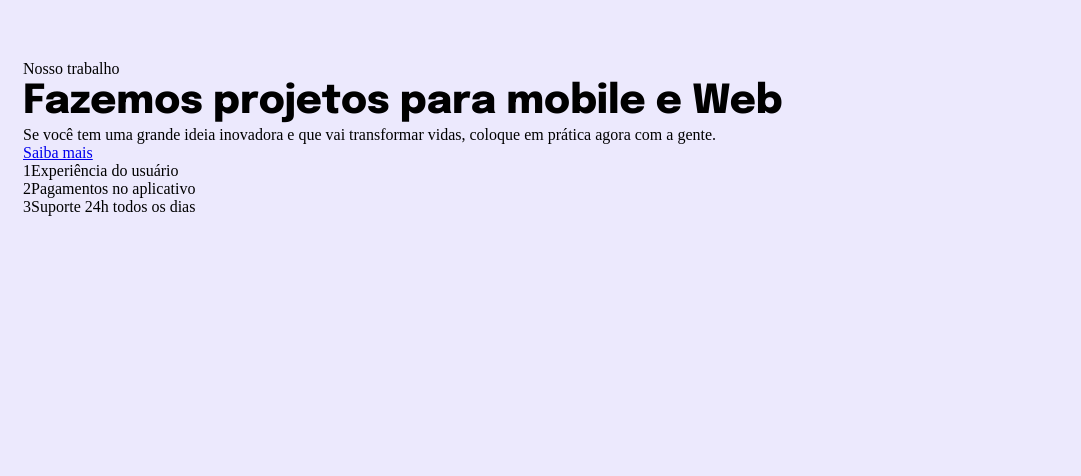
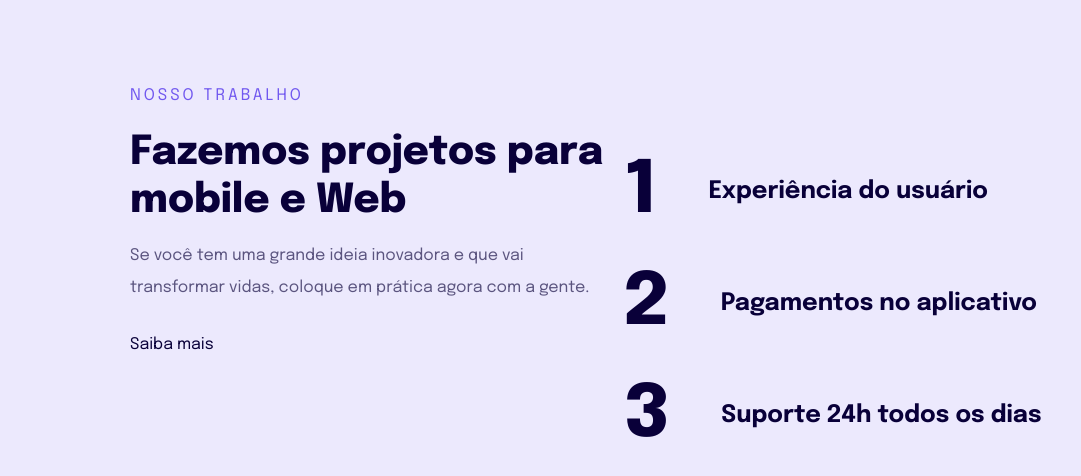
Before and after one commit to moniquedbandas/projetoResponsividade, a plain HTML site: page index.html in a window 1280 px wide. Shown: the whole page, without its empty margins (0-1081 px from the left). Drawn offline with Linux system fonts and the light colour scheme.

Commit message:
Finalizado

```diff
--- a/estilos.css
+++ b/estilos.css
@@ -3,11 +3,6 @@
   padding: 0;
   box-sizing: border-box;
 }
-
-ul {
-  list-style: none;
-}
-
 :root {
   font-size: 62.5%;
 }
@@ -15,10 +10,80 @@ body {
   background-color: #ece9fd;
   padding: 6rem 2.3rem 6.6rem;
   font-size: 1.6rem;
+  font-family: "Epilogue", sans-serif;
+}
+main {
+  max-width: 33rem;
+  margin: 0 auto;
+}
+h1 {
+  font-weight: 800;
+  font-size: 4rem;
+  line-height: 4.8rem;
+  color: #090039;
+  margin-bottom: 1.5rem;
+}
+main p:first-child {
+  color: #7158ef;
+  letter-spacing: 3px;
+  text-transform: uppercase;
+  line-height: 3.2rem;
+  margin-bottom: 1.7rem;
+}
+h1 + p {
+  color: rgba(10, 0, 57, 0.64);
+  line-height: 3.2rem;
+  margin-bottom: 3.2rem;
+}
+a {
+  color: #090039;
+  text-decoration: none;
+}
+a:hover {
+  color: #7158ef;
+  font-weight: bold;
+}
+ul {
+  margin-top: 7.2rem;
+  list-style: none;
+}
+ul li {
+  font-weight: 700;
+  font-size: 2.4rem;
+  line-height: 3.2rem;
+  color: #090039;
+
+  max-width: 25.7rem;
+  display: flex;
+  gap: 3.8rem;
+}
+ul li + li {
+  margin-top: 3.2rem;
+}
+ul li span {
+  font-weight: 800;
+  font-size: 7.2rem;
+  line-height: 8rem;
+  letter-spacing: -2px;
+  color: #090039;
 }
 
-h1 {
-  font-family: "Epilogue", sans-serif;
-  font-size: 4rem;
-  line-height: 4.8rem;
+@media (min-width: 700px) {
+  body {
+    padding: 8rem;
+  }
+  main {
+    max-width: 1020px;
+    display: flex;
+    gap: 10px;
+  }
+  main > div {
+    max-width: 484px;
+  }
+
+  ul li {
+    gap: 5.3rem;
+    max-width: 450px;
+    align-items: center;
+  }
 }
--- a/index.html
+++ b/index.html
@@ -11,24 +11,26 @@
     <title>Introdução à responsividade</title>
     <link rel="stylesheet" href="estilos.css">
 
-    <link href="https://fonts.googleapis.com/css2?family=Epilogue:wght@800&display=swap" rel="stylesheet">
+    <link href="https://fonts.googleapis.com/css2?family=Epilogue:wght@400;700;800&display=swap" rel="stylesheet">
 </head>
 
 <body>
     <main>
-        <p>Nosso trabalho</p>
-        <h1>Fazemos projetos para mobile e Web</h1>
+        <div>
+            <p>Nosso trabalho</p>
+            <h1>Fazemos projetos para mobile e Web</h1>
 
-        <p>
-            Se você tem uma grande ideia inovadora e que vai transformar vidas, coloque em prática agora com a gente.
-        </p>
+            <p>
+                Se você tem uma grande ideia inovadora e que vai transformar vidas, coloque em prática agora com a
+                gente.
+            </p>
 
-        <a href="#">Saiba mais</a>
-
+            <a href="#">Saiba mais</a>
+        </div>
         <ul>
-            <li><span>1</span>Experiência do usuário</li>
-            <li><span>2</span>Pagamentos no aplicativo</li>
-            <li><span>3</span>Suporte 24h todos os dias</li>
+            <li><span>1</span> Experiência do usuário</li>
+            <li><span>2</span> Pagamentos no aplicativo</li>
+            <li><span>3</span> Suporte 24h todos os dias</li>
         </ul>
     </main>
 </body>
```
